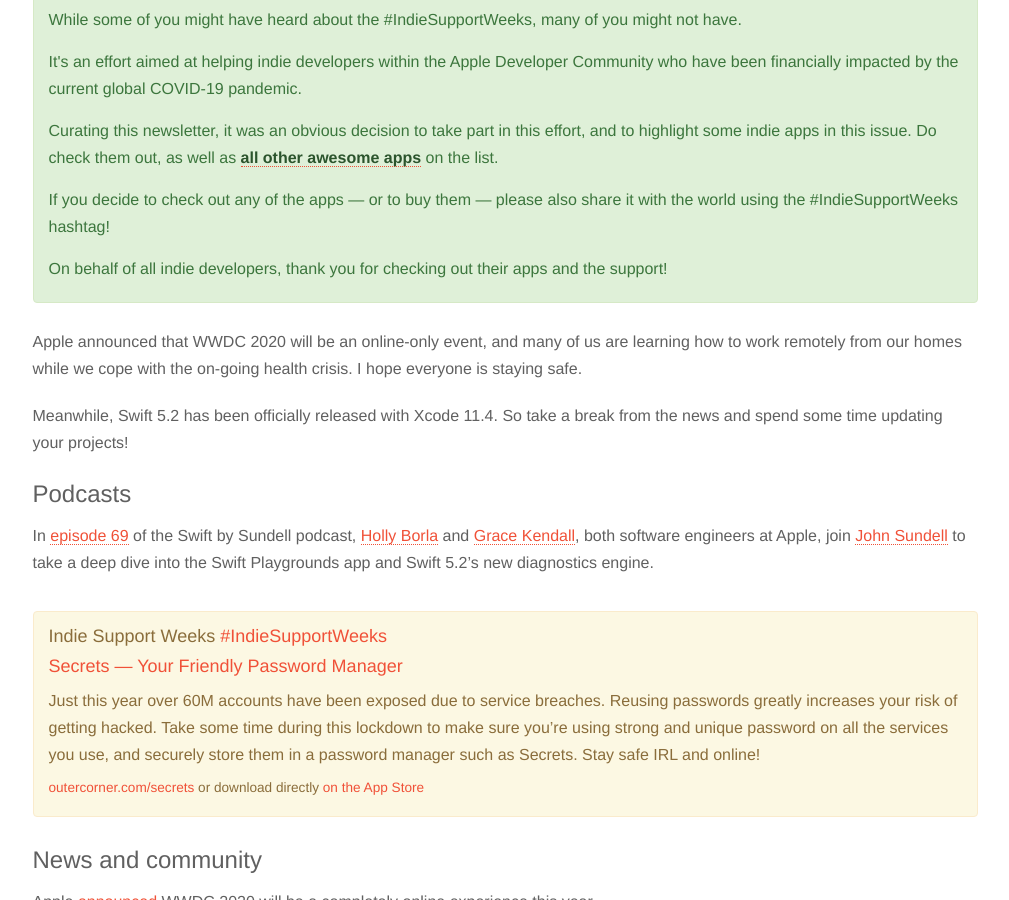
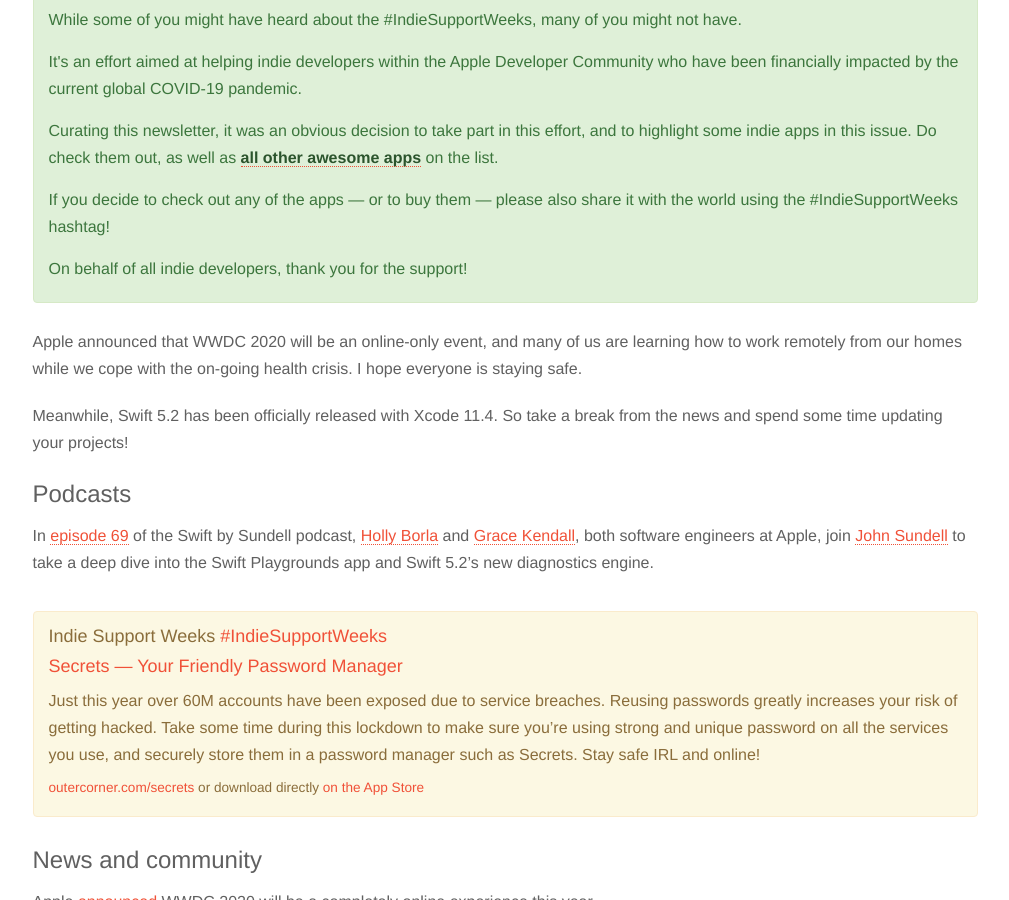
Before and after one commit to SwiftWeekly/swiftweekly.github.io, a Jekyll site: the page built from _posts/2020-03-26-issue-156.md, in a window 1280 px wide and 900 px high, scrolled down 464 px. Shown: the whole window, without its empty margins (135-1144 px from the left). Built offline with Jekyll 4.4.1, drawn with Linux system fonts in a browser that asks for light colours.

Commit message:
Update indie_support_weeks_note.html

```diff
--- a/_includes/indie_support_weeks_note.html
+++ b/_includes/indie_support_weeks_note.html
@@ -6,5 +6,5 @@
 	<p>It's an effort aimed at helping indie developers within the Apple Developer Community who have been financially impacted by the current global COVID-19 pandemic.</p>
 	<p>Curating this newsletter, it was an obvious decision to take part in this effort, and to highlight some indie apps in this issue. Do check them out, as well as <a class="alert-link" href="{{ repository }}">all other awesome apps</a> on the list.</p>
 	<p>If you decide to check out any of the apps — or to buy them — please also share it with the world using the #IndieSupportWeeks hashtag!</p>
-	<p>On behalf of all indie developers, thank you for checking out their apps and the support!</p>
+	<p>On behalf of all indie developers, thank you for the support!</p>
 </div>
```
